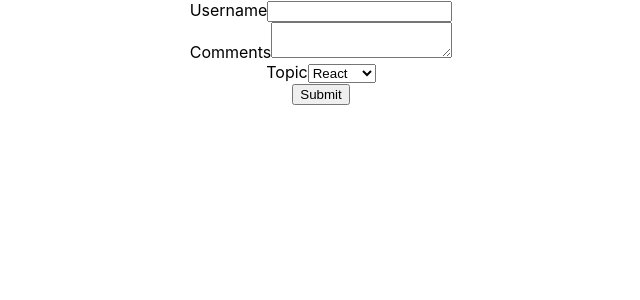
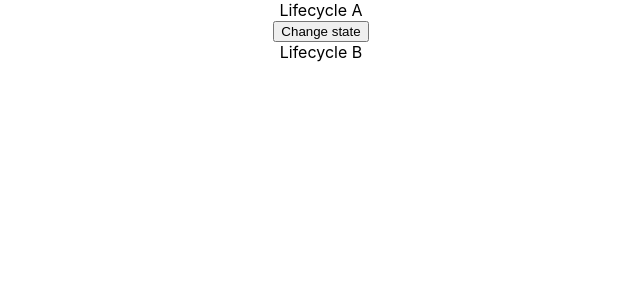
Before and after one commit to SonuCypher/ReactJs, a React (Create React App) app: page / in a window 1280 px wide. Shown: the top 300 px of the page, without its empty margins (319-959 px from the left). Built offline with nearby package versions, Linux system fonts and the light colour scheme.

Commit message:
did the react lifecycle method

```diff
--- a/src/App.js
+++ b/src/App.js
@@ -1,21 +1,22 @@
 // import React, { Component } from 'react'
 // import logo from './logo.svg';
 import './App.css';
-import Name from './components/name'
+import LifecycleA from './components/LifecycleA';
+/*import Name from './components/name'
 import Work from './components/Work'
 import Counter from './components/Counter';
 import ParentComponent from './components/ParentComponent';
 import StyleSheet from './components/Stylesheet';
 import Inline from './components/Inline';
 import styles from './components/appStyles.module.css'
-import Form from './components/Form'
+import Form from './components/Form'*/
 //const { Name } = require('./components/name')
 
 function App() {
   return (
     <div className="App">
-
-      <Form />
+      <LifecycleA />
+      {/* <Form /> */}
       {/* <h1 className={styles.success}>Css using  Module</h1> */}
       {/* <Inline /> */}
     {/* <StyleSheet Primary={true}></StyleSheet> */}
--- /dev/null
+++ b/src/components/LifecycleA.js
@@ -0,0 +1,53 @@
+import React, { Component } from 'react'
+import LifecycleB from './LifecycleB'
+
+ class LifecycleA extends Component {
+constructor(props) {
+    super(props)
+
+    this.state = {
+         name:'suhaib'
+    }
+    console.log('LifecycleA constructor')
+}
+
+static getDerivedStateFromProps(props, state) {
+    console.log('LifecycleA getDerivedStateFromProps')
+    return null
+}
+
+componentDidMount() {
+    console.log('LifecycleA componentDidMount')
+}
+
+shouldComponentUpdate(){
+    console.log('LifecycleA shouldComponentUpdate')
+    return true
+}
+getSnapshotBeforeUpdate(prevProps,prevState){
+    console.log('LifecycleA getSnapshotBeforeUpdate')
+    return null
+}
+componentDidUpdate(){
+    console.log('LifecycleA componentDidUpdate')
+}
+
+changeState = () => {
+    this.setState({
+        name:'Sonu'
+    })
+}
+
+    render() {
+        console.log('LifecycleA rendermethode')
+        return (
+            <div>
+            <div>Lifecycle A</div>
+            <button onClick={this.changeState}>Change state</button>
+            <LifecycleB />
+            </div>
+        )
+    }
+}
+
+export default LifecycleA
--- /dev/null
+++ b/src/components/LifecycleB.js
@@ -0,0 +1,45 @@
+import React, { Component } from 'react'
+
+ class LifecycleB extends Component {
+constructor(props) {
+    super(props)
+
+    this.state = {
+         name:'suhaib'
+    }
+    console.log('LifecycleB constructor')
+}
+
+static getDerivedStateFromProps(props, state) {
+    console.log('LifecycleB getDerivedStateFromProps')
+    return null
+}
+
+componentDidMount() {
+    console.log('LifecycleB componentDidMount')
+}
+
+shouldComponentUpdate(){
+    console.log('LifecycleB shouldComponentUpdate')
+    return true
+}
+getSnapshotBeforeUpdate(prevProps,prevState){
+    console.log('LifecycleB getSnapshotBeforeUpdate')
+    return null
+}
+componentDidUpdate(){
+    console.log('LifecycleB componentDidUpdate')
+}
+
+
+    render() {
+        console.log('LifecycleB rendermethode')
+        return (
+            <div>
+                Lifecycle B
+            </div>
+        )
+    }
+}
+
+export default LifecycleB
--- a/src/components/Stylesheet.js
+++ b/src/components/Stylesheet.js
@@ -11,6 +11,7 @@
             <h1 className={className}>stylesheets</h1>
         </div>
     )
+
 }
 
 export default Stylesheet
```
